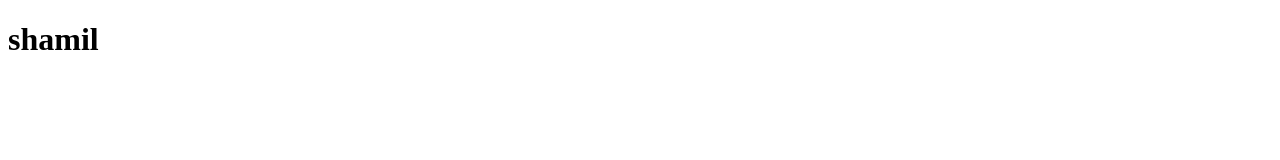
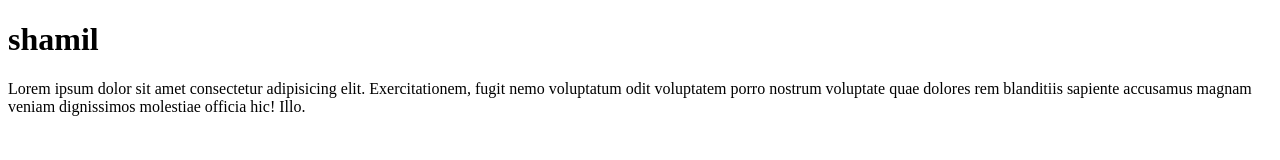
Before and after one commit to shaamyll/gitsluck, a plain HTML site: page index.html in a window 1280 px wide. Drawn offline with Linux system fonts and the light colour scheme.

Commit message:
add paragraph

```diff
--- a/index.html
+++ b/index.html
@@ -7,5 +7,6 @@
 </head>
 <body>
     <h1>shamil</h1>
+    <p>Lorem ipsum dolor sit amet consectetur adipisicing elit. Exercitationem, fugit nemo voluptatum odit voluptatem porro nostrum voluptate quae dolores rem blanditiis sapiente accusamus magnam veniam dignissimos molestiae officia hic! Illo.</p>
 </body>
 </html>
```
